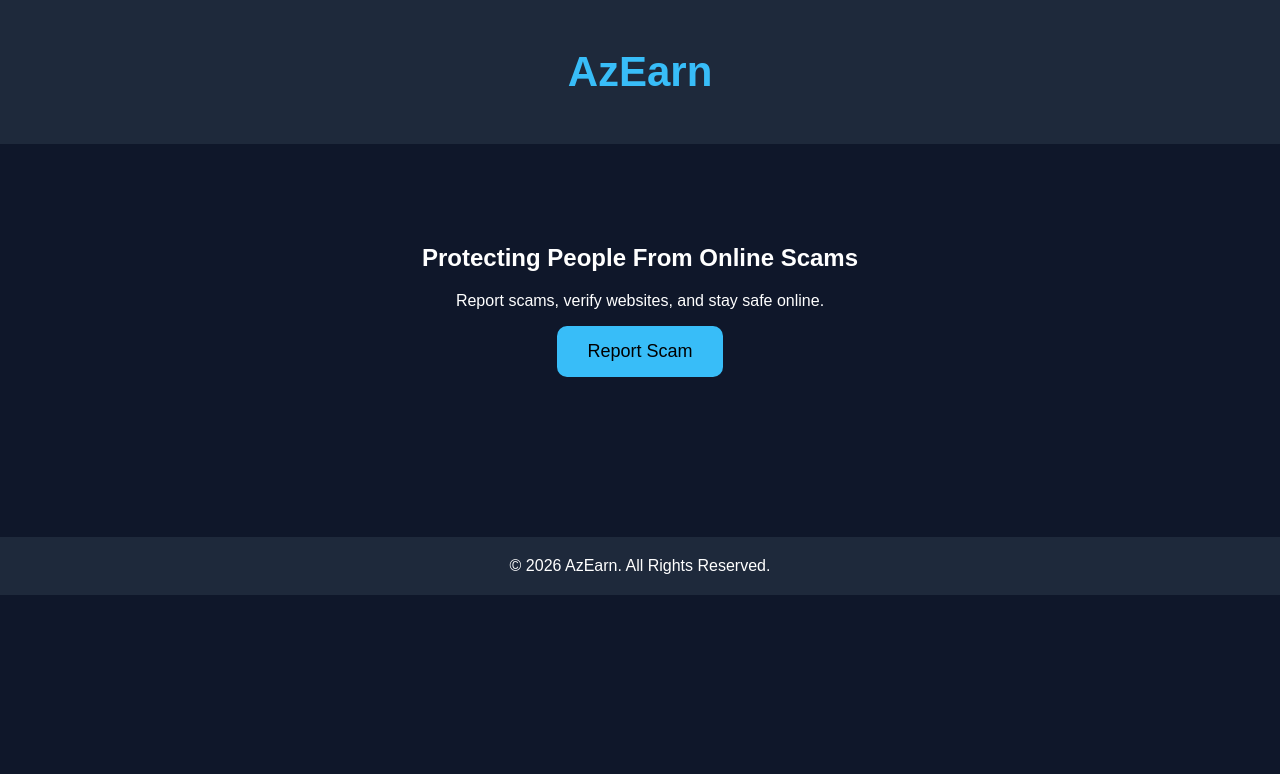
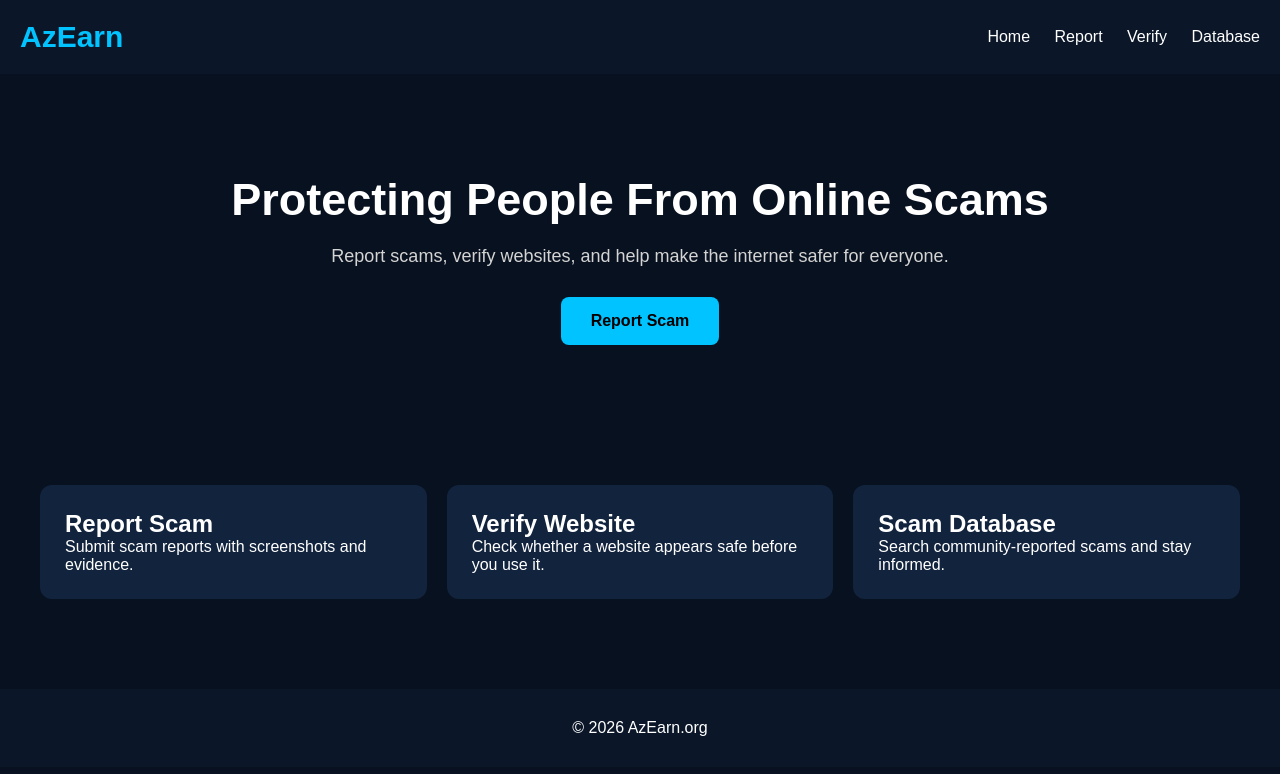
Before and after one commit to DayOut21/azearn, a plain HTML site: page index.html in a window 1280 px wide. Drawn offline with Linux system fonts and the light colour scheme.

Commit message:
Update index.html

```diff
--- a/index.html
+++ b/index.html
@@ -3,56 +3,137 @@
 <head>
 <meta charset="UTF-8">
 <meta name="viewport" content="width=device-width, initial-scale=1.0">
-<title>AzEarn</title>
+<title>AzEarn | Protecting People</title>
+
 <style>
+*{
+margin:0;
+padding:0;
+box-sizing:border-box;
+font-family:Arial,sans-serif;
+}
+
 body{
-margin:0;
-font-family:Arial,sans-serif;
-background:#0f172a;
+background:#08111f;
 color:white;
+}
+
+nav{
+display:flex;
+justify-content:space-between;
+align-items:center;
+padding:20px;
+background:#0b1729;
+}
+
+.logo{
+font-size:30px;
+font-weight:bold;
+color:#00c3ff;
+}
+
+.menu a{
+color:white;
+text-decoration:none;
+margin-left:20px;
+}
+
+.hero{
 text-align:center;
+padding:100px 20px;
 }
-header{
-padding:20px;
-background:#1e293b;
+
+.hero h1{
+font-size:45px;
+margin-bottom:20px;
 }
-h1{
-font-size:42px;
-color:#38bdf8;
+
+.hero p{
+font-size:18px;
+color:#d4d4d4;
+margin-bottom:30px;
 }
-.hero{
-padding:80px 20px;
+
+.btn{
+display:inline-block;
+padding:15px 30px;
+background:#00c3ff;
+color:black;
+font-weight:bold;
+border-radius:8px;
+text-decoration:none;
 }
-button{
-padding:15px 30px;
-background:#38bdf8;
-border:none;
-border-radius:10px;
-font-size:18px;
-cursor:pointer;
+
+.cards{
+display:grid;
+grid-template-columns:repeat(auto-fit,minmax(250px,1fr));
+gap:20px;
+padding:40px;
 }
+
+.card{
+background:#12233d;
+padding:25px;
+border-radius:12px;
+}
+
 footer{
-padding:20px;
-background:#1e293b;
-margin-top:80px;
+text-align:center;
+padding:30px;
+background:#0b1729;
+margin-top:50px;
 }
 </style>
+
 </head>
+
 <body>
 
-<header>
-<h1>AzEarn</h1>
-</header>
+<nav>
+<div class="logo">AzEarn</div>
 
-<div class="hero">
-<h2>Protecting People From Online Scams</h2>
-<p>Report scams, verify websites, and stay safe online.</p>
-
-<button>Report Scam</button>
+<div class="menu">
+<a href="#">Home</a>
+<a href="#">Report</a>
+<a href="#">Verify</a>
+<a href="#">Database</a>
 </div>
 
+</nav>
+
+<section class="hero">
+
+<h1>Protecting People From Online Scams</h1>
+
+<p>Report scams, verify websites, and help make the internet safer for everyone.</p>
+
+<a class="btn" href="#">Report Scam</a>
+
+</section>
+
+<section class="cards">
+
+<div class="card">
+<h2>Report Scam</h2>
+<p>Submit scam reports with screenshots and evidence.</p>
+</div>
+
+<div class="card">
+<h2>Verify Website</h2>
+<p>Check whether a website appears safe before you use it.</p>
+</div>
+
+<div class="card">
+<h2>Scam Database</h2>
+<p>Search community-reported scams and stay informed.</p>
+</div>
+
+</section>
+
 <footer>
-© 2026 AzEarn. All Rights Reserved.
+
+© 2026 AzEarn.org
+
 </footer>
 
 </body>
```
